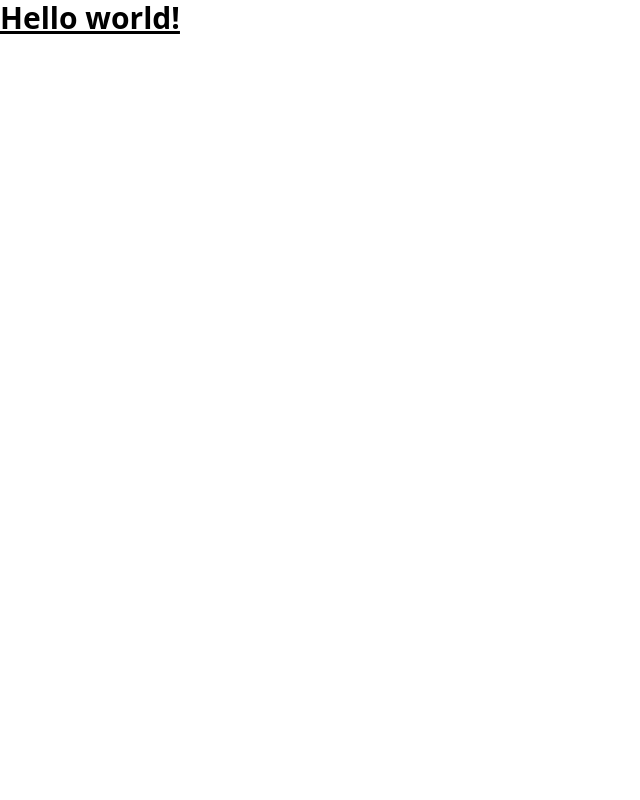
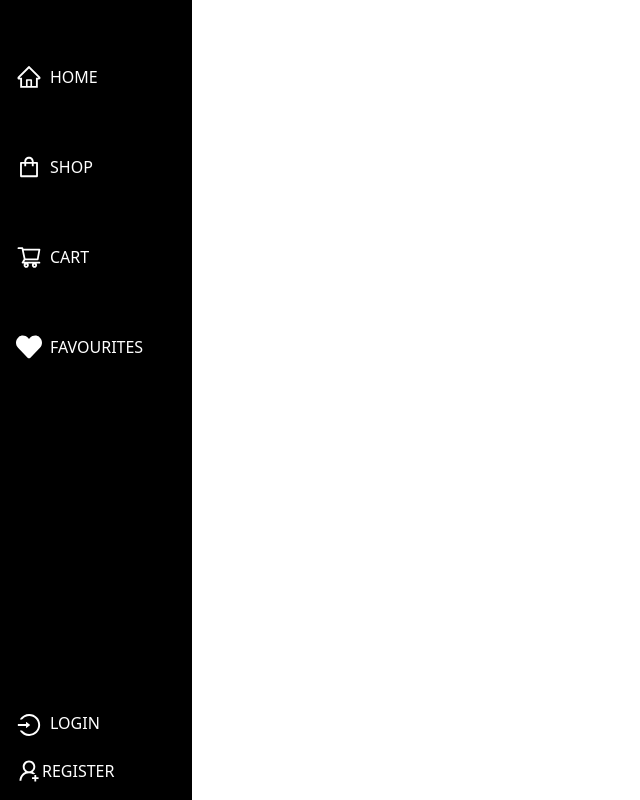
Before and after one commit to luigi059/ecommerce-platform, a React (Vite) app in the folder frontend/: page / in a window 1280 px wide. Shown: the whole page, without its empty margins (0-640 px from the left). Built offline with nearby package versions, Linux system fonts and the light colour scheme.

Commit message:
Navbar, Redux Auth WIP FE

```diff
--- a/frontend/src/App.jsx
+++ b/frontend/src/App.jsx
@@ -1,7 +1,16 @@
+import { Outlet } from 'react-router-dom';
+import { ToastContainer } from 'react-toastify';
+import 'react-toastify/dist/ReactToastify.css';
+import Navigation from './pages/Auth/Navigation';
+
 function App() {
 	return (
 		<>
-			<h1 className="text-3xl font-bold underline">Hello world!</h1>
+			<ToastContainer />
+			<Navigation />
+			<main className="py-3">
+				<Outlet />
+			</main>
 		</>
 	);
 }
--- a/frontend/src/main.jsx
+++ b/frontend/src/main.jsx
@@ -1,10 +1,14 @@
 import React from 'react';
 import ReactDOM from 'react-dom/client';
+import { Route, RouterProvider, createRoutesFromElements } from 'react-router';
+import { createBrowserRouter } from 'react-router-dom';
 import App from './App.jsx';
 import './index.css';
 
+const router = createBrowserRouter(
+	createRoutesFromElements(<Route path="/" element={<App />} />)
+);
+
 ReactDOM.createRoot(document.getElementById('root')).render(
-	<React.StrictMode>
-		<App />
-	</React.StrictMode>
+	<RouterProvider router={router} />
 );
--- /dev/null
+++ b/frontend/src/pages/Auth/Navigation.css
@@ -0,0 +1,36 @@
+#navigation-container {
+	width: 4%;
+	transition: width 0.3s ease-in-out;
+	overflow: hidden; /* Hide overflowing content during transition */
+}
+
+#navigation-container:hover {
+	width: 15%;
+}
+
+/* Initially hide nav-item-name */
+.nav-item-name {
+	display: none;
+	transition: opacity 0.2s ease-in-out; /* Add opacity transition */
+}
+
+#navigation-container:hover .nav-item-name {
+	display: block;
+	opacity: 1;
+}
+
+.search-input {
+	display: none;
+	opacity: 0;
+	transition: opacity 0.2s ease-in-out; /* Add opacity transition */
+}
+
+#navigation-container:hover .search-input {
+	display: block;
+	opacity: 1;
+}
+
+#navigation-container:hover .search-icon {
+	display: none;
+	transition: opacity 0.2s ease-in-out; /* Add opacity transition */
+}
--- /dev/null
+++ b/frontend/src/pages/Auth/Navigation.jsx
@@ -0,0 +1,87 @@
+import { useState } from 'react';
+import {
+	AiOutlineHome,
+	AiOutlineLogin,
+	AiOutlineShopping,
+	AiOutlineShoppingCart,
+	AiOutlineUserAdd,
+} from 'react-icons/ai';
+import { FaHeart } from 'react-icons/fa';
+import { useDispatch, useSelector } from 'react-redux';
+import { Link, useNavigate } from 'react-router-dom';
+import './Navigation.css';
+
+const Navigation = () => {
+	const [dropdownOpen, setDropdownOpen] = useState(false);
+	const [showSideBar, setShowSideBar] = useState(false);
+
+	const toggleDropdown = () => setDropdownOpen(!dropdownOpen);
+	const toggleSideBar = () => setShowSideBar(!showSideBar);
+	const closeSideBar = () => setShowSideBar(false);
+
+	return (
+		<div
+			style={{ zIndex: 999 }}
+			className={`${
+				setShowSideBar ? 'hidden' : 'flex'
+			} xl:flex lg:flex md:hidden sm:hidden flex-col justify-between p-4 text-white bg-black w-[4%] hover:w-[15%] h-[100vh] fixed`}
+			id="navigation-container"
+		>
+			<div className="flex flex-col justify-center space-y-4">
+				<Link
+					to="/"
+					className="flex items-center transition-transform transform hover:translate-x-2"
+				>
+					<AiOutlineHome className="mr-2 mt-[3rem]" size={26} />
+					<span className="hidden nav-item-name mt-[3rem]">HOME</span> {''}
+				</Link>
+				<Link
+					to="/"
+					className="flex items-center transition-transform transform hover:translate-x-2"
+				>
+					<AiOutlineShopping className="mr-2 mt-[3rem]" size={26} />
+					<span className="hidden nav-item-name mt-[3rem]">SHOP</span> {''}
+				</Link>
+				<Link
+					to="/"
+					className="flex items-center transition-transform transform hover:translate-x-2"
+				>
+					<AiOutlineShoppingCart className="mr-2 mt-[3rem]" size={26} />
+					<span className="hidden nav-item-name mt-[3rem]">CART</span> {''}
+				</Link>
+				<Link
+					to="/"
+					className="flex items-center transition-transform transform hover:translate-x-2"
+				>
+					<FaHeart className="mr-2 mt-[3rem]" size={26} />
+					<span className="hidden nav-item-name mt-[3rem]">
+						FAVOURITES
+					</span>{' '}
+				</Link>
+			</div>
+
+			<ul>
+				<li>
+					<Link
+						to="/login"
+						className="flex items-center mt-5 transition-transform transform hover:translate-x-2"
+					>
+						<AiOutlineLogin className="mr-2 mt-[4px]" size={26} />
+						<span className="hidden nav-item-name">LOGIN</span>
+					</Link>
+				</li>
+				<li>
+					<Link
+						to="/register"
+						className="flex items-center mt-5 transition-transform transform hover:translate-x-2"
+					>
+						<AiOutlineUserAdd size={26} />
+						<span className="hidden nav-item-name">REGISTER</span>
+					</Link>
+				</li>
+			</ul>
+		</div>
+	);
+};
+
+export default Navigation;
```
Also changed, not shown: frontend/src/redux/api/apiSlice.js (added), frontend/src/redux/api/userApiSlice.js (added), frontend/src/redux/constant.js (added), frontend/src/redux/store.js (added).
